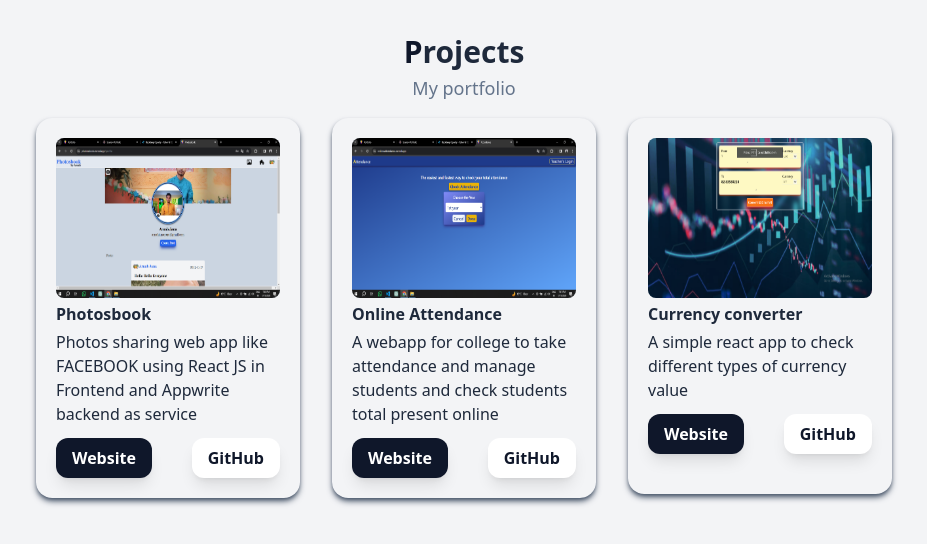
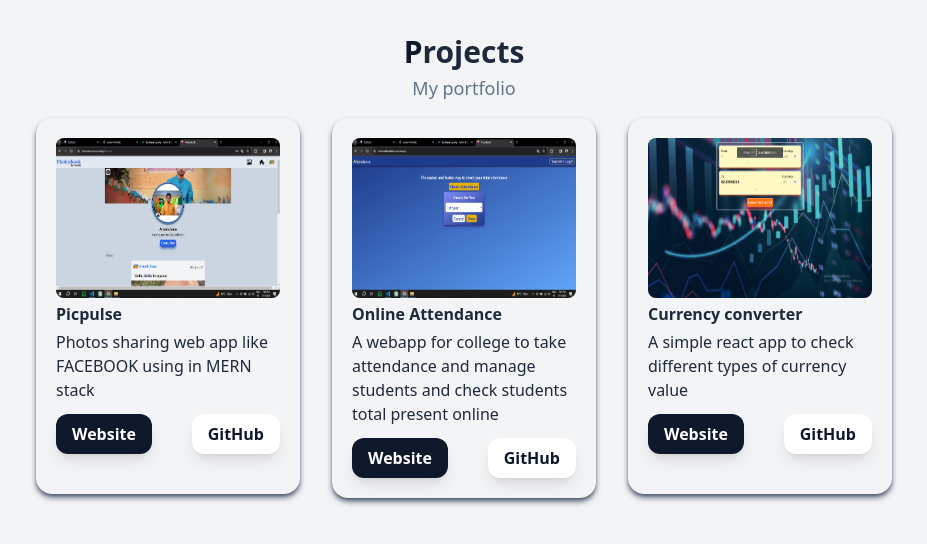
Before and after one commit to Arnabjana2003/react-portfolio, a React (Vite) app: page / in a window 1280 px wide. Shown: the part 3051-3595 px from the top of the page, without its empty margins (176-1103 px from the left). Built offline with nearby package versions, Linux system fonts and the light colour scheme.

Commit message:
resume update

```diff
--- a/src/components/About.jsx
+++ b/src/components/About.jsx
@@ -4,7 +4,7 @@ import image7 from "../Assets/complete-svgrepo-com.svg"
 import image8 from "../Assets/html-tag-svgrepo-com.svg"
 import image9 from "../Assets/IMG_20240110_181927.jpg"
 import resumeImg from "../Assets/resume-business-cv-work-job-curriculum-2-svgrepo-com.svg"
-import resume from "../Assets/Arnab Jana.pdf"
+import resume from "../Assets/Resume_Arnab_Jana.pdf"
 import SectionHeading from './SectionHeading'
 
 function About({about=false}) {
--- a/src/components/Home.jsx
+++ b/src/components/Home.jsx
@@ -57,7 +57,7 @@ function Home() {
                 <p className=" text-slate-500 mt-5 md:text-lg lg:text-xl">Software development enthusiastic,pursuing Bachelor's of Computer Application. Currently working on Frontend Development</p>
 
                 <button className="shadow-md shadow-black mt-6 py-2 px-4 bg-slate-600 text-white rounded-lg md:text-lg lg:text-xl font-semibold">
-                    <a href="mailto:arnabjana0099@gmail.com">Say hello!!</a>
+                    <a href="https://api.whatsapp.com/send?phone=+917076927417&text=Hello,%20more%20information!">Say hello!!</a>
                 </button>
             </div>
         </div>
--- a/src/components/Projects.jsx
+++ b/src/components/Projects.jsx
@@ -9,10 +9,10 @@ function Projects({projects=false}) {
     const projectsList = [
         {
             imgLink: photosbook,
-            name: "Photosbook",
-            desc: "Photos sharing web app like FACEBOOK using React JS in Frontend and Appwrite backend as service",
-            websiteLink: "https://photosbook.vercel.app",
-            githubLink: "https://github.com/Arnabjana2003/photobook"
+            name: "Picpulse",
+            desc: "Photos sharing web app like FACEBOOK using in MERN stack",
+            websiteLink: "https://picpulse.vercel.app",
+            githubLink: "https://github.com/Arnabjana2003/picpulse-frontend"
         },
         {
             imgLink: onlineattendance,
```
Also changed, not shown: 2 other files (tests, documents, lock files or other folders).
